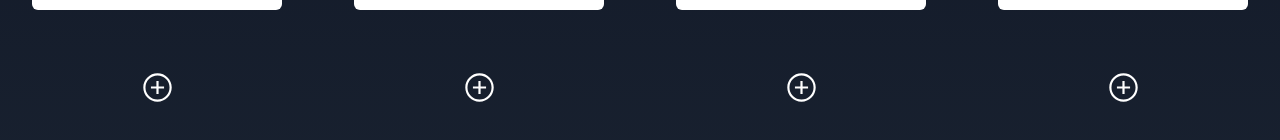
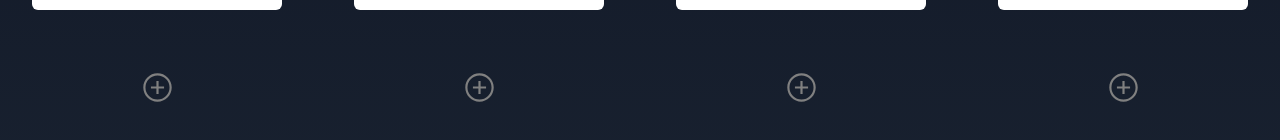
Before and after one commit to VahapCanDongel/interactive-learning-tool, a Next.js app: page /cybersecurity in a window 1280 px wide. Shown: the part 314-454 px from the top of the page. Built offline with nearby package versions, Linux system fonts and the light colour scheme.

Commit message:
chnaged plus symbol colour

```diff
--- a/components/SectionComponents/SectionBanner.js
+++ b/components/SectionComponents/SectionBanner.js
@@ -17,7 +17,7 @@ export default function SectionBanner() {
           onClick={() => setAddSectionBannerVisibility(true)}
           width="35"
           height="35"
-          fill="#ffffff"
+          fill="#808080"
           viewBox="0 0 24 24"
           xmlns="http://www.w3.org/2000/svg"
           className="hover:cursor-pointer"
```
